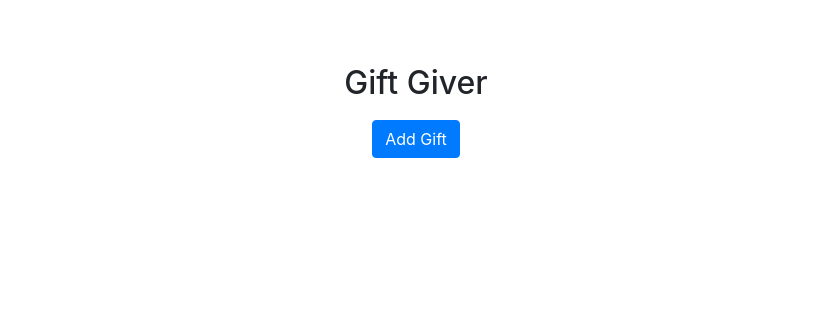
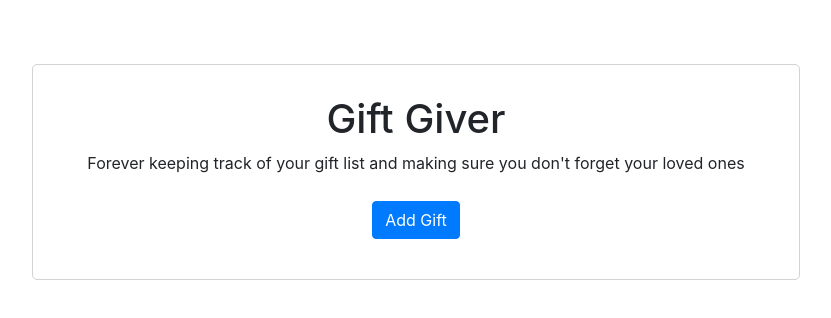
Before and after one commit to GawahChan/Gift-giver, a React (Create React App) app: page / in a window 1280 px wide. Shown: the top 318 px of the page, without its empty margins (224-1055 px from the left). Built offline with nearby package versions, Linux system fonts and the light colour scheme.

Commit message:
Added CSS stylings

```diff
--- a/src/components/App.js
+++ b/src/components/App.js
@@ -27,8 +27,9 @@ class App extends Component {
 
     render() {
         return (
-            <div>
-                <h2>Gift Giver</h2>
+            <div className='App'>
+                <h1>Gift Giver</h1>
+                <p>Forever keeping track of your gift list and making sure you don't forget your loved ones</p>
                 <div className='gift-list'>
                     {
                         this.state.gifts.map(gift => {
--- a/src/index.css
+++ b/src/index.css
@@ -8,8 +8,14 @@ body {
 .gift {
     border: 1px solid lightgray;
     border-radius: 5px;
-    margin: 10px;
+    margin: 20px;
     padding: 20px;
+}
+
+.App {
+    border: 1px solid lightgray;
+    border-radius: 5px;
+    padding: 30px;
 }
 
 Button {
```
Also changed, not shown: 1 other file (tests, documents, lock files or other folders).
